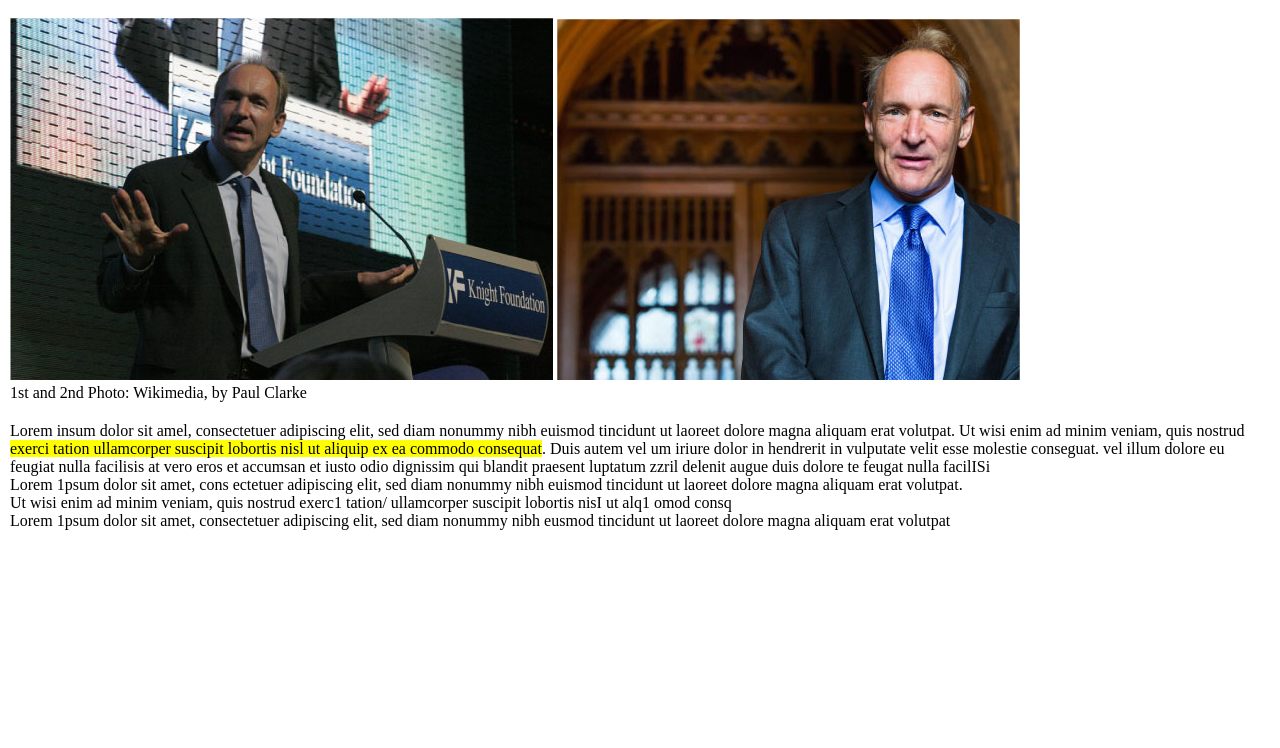
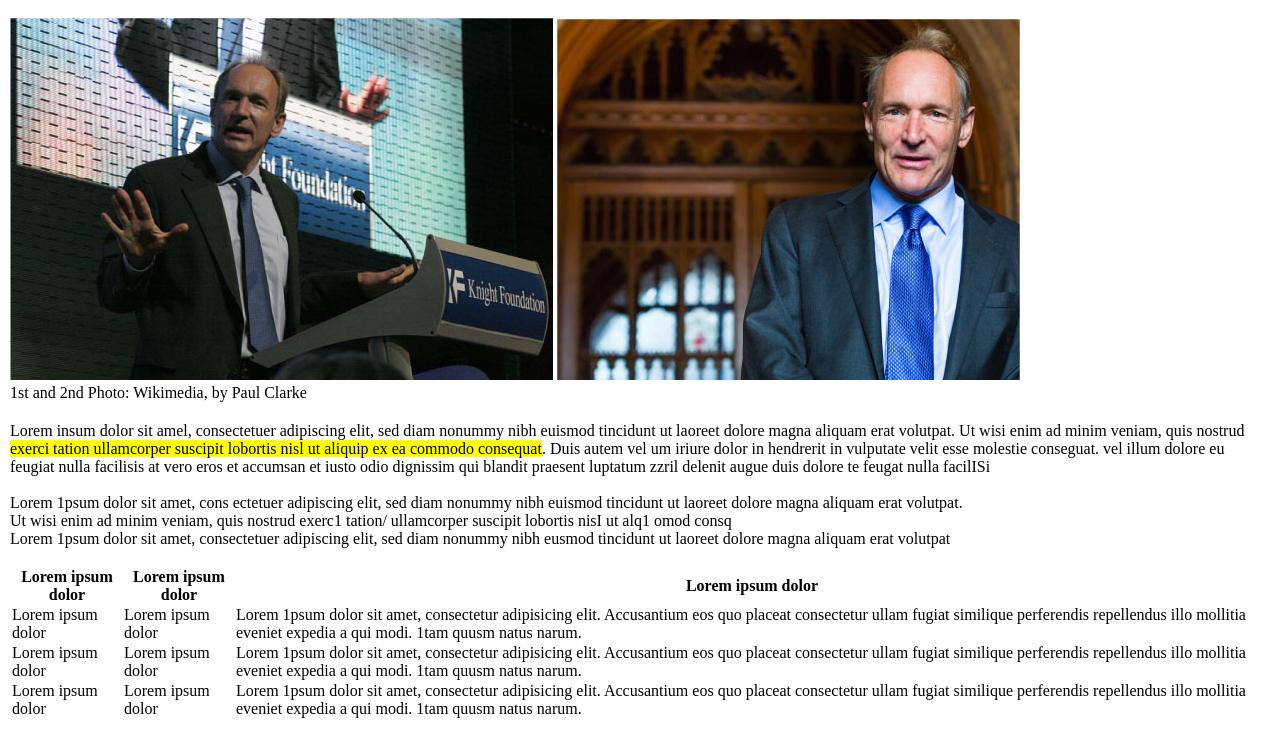
Before and after one commit to Eecodev/html-css-booleaner, a plain HTML site: page index.html in a window 1280 px wide. Shown: the part 203-951 px from the top of the page. Before the commit the page ends 800 px from the top, so only its background shows below. Drawn offline with Linux system fonts and the light colour scheme.

Commit message:
added table

```diff
--- a/index.html
+++ b/index.html
@@ -39,24 +39,52 @@
                     <p>Lorem insum dolor sit amel, consectetuer adipiscing elit, sed diam nonummy nibh euismod tincidunt ut laoreet dolore magna aliquam erat volutpat. Ut wisi enim
                         ad minim veniam, quis nostrud <span class="yellow-mark">exerci tation ullamcorper suscipit lobortis nisl ut aliquip ex ea commodo consequat</span>. Duis autem vel um iriure dolor in hendrerit in
                         vulputate velit esse molestie conseguat. vel illum dolore eu feugiat nulla facilisis at vero eros et accumsan et iusto odio dignissim qui blandit praesent luptatum
-                    zzril delenit augue duis dolore te feugat nulla facilISi</p>
-
+                        zzril delenit augue duis dolore te feugat nulla facilISi
+                    </p>
+                    <br>
                     <ul>
                         <li>Lorem 1psum dolor sit amet, cons ectetuer adipiscing elit, sed diam nonummy nibh euismod tincidunt ut laoreet dolore magna aliquam erat volutpat.</li>
                         <li>Ut wisi enim ad minim veniam, quis nostrud exerc1 tation/ ullamcorper suscipit lobortis nisI ut alq1 omod consq</li>
                         <li>Lorem 1psum dolor sit amet, consectetuer adipiscing elit, sed diam nonummy nibh eusmod tincidunt ut laoreet dolore magna aliquam erat volutpat</li>
                     </ul>
-
+                    <br>
                     <table>
                         <thead>
+                            <tr>
+                                <th>Lorem ipsum dolor</th>
+                                <th>Lorem ipsum dolor</th>
+                                <th>Lorem ipsum dolor</th>
+                            </tr>
                         </thead>
 
                         <tbody>
+                            <tr>
+                                <td>Lorem ipsum dolor</td>
+                                <td>Lorem ipsum dolor</td>
+                                <td>Lorem 1psum dolor sit amet, consectetur adipisicing elit. Accusantium eos quo
+                                    placeat consectetur ullam fugiat similique perferendis repellendus illo mollitia
+                                    eveniet expedia a qui modi. 1tam quusm natus narum.</td>
+                            </tr>
 
+                            <tr>
+                                <td>Lorem ipsum dolor</td>
+                                <td>Lorem ipsum dolor</td>
+                                <td>Lorem 1psum dolor sit amet, consectetur adipisicing elit. Accusantium eos quo
+                                    placeat consectetur ullam fugiat similique perferendis repellendus illo mollitia
+                                    eveniet expedia a qui modi. 1tam quusm natus narum.</td>
+                            </tr>
+
+                            <tr>
+                                <td>Lorem ipsum dolor</td>
+                                <td>Lorem ipsum dolor</td>
+                                <td>Lorem 1psum dolor sit amet, consectetur adipisicing elit. Accusantium eos quo
+                                    placeat consectetur ullam fugiat similique perferendis repellendus illo mollitia
+                                    eveniet expedia a qui modi. 1tam quusm natus narum.</td>
+                            </tr>
                         </tbody>
                     </table>
-
             </div>
+            <br>
         </section>
     </main>
     <!-- end main  -->
```
Lines whose indentation alone changed are shown as unchanged.
